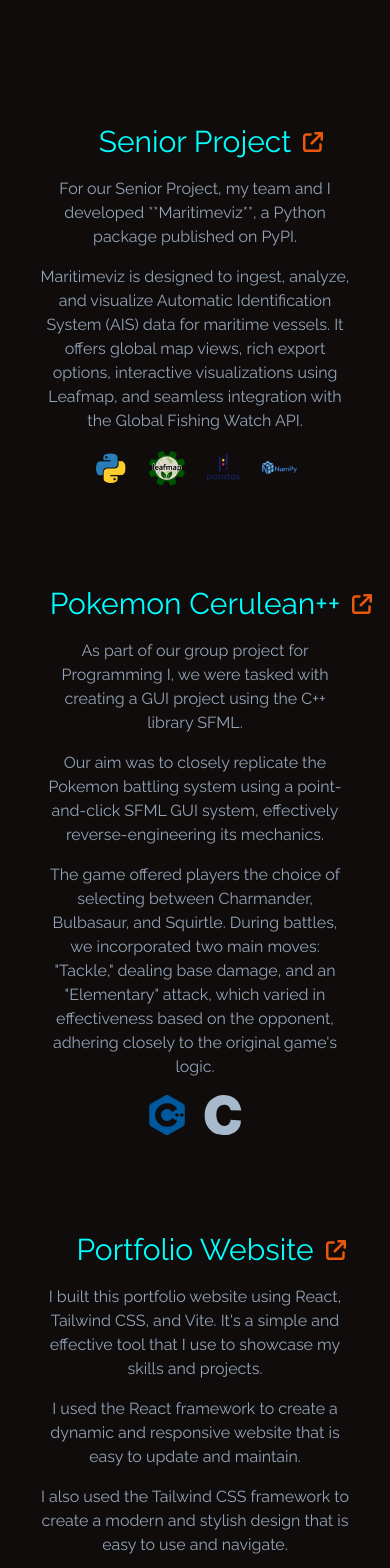
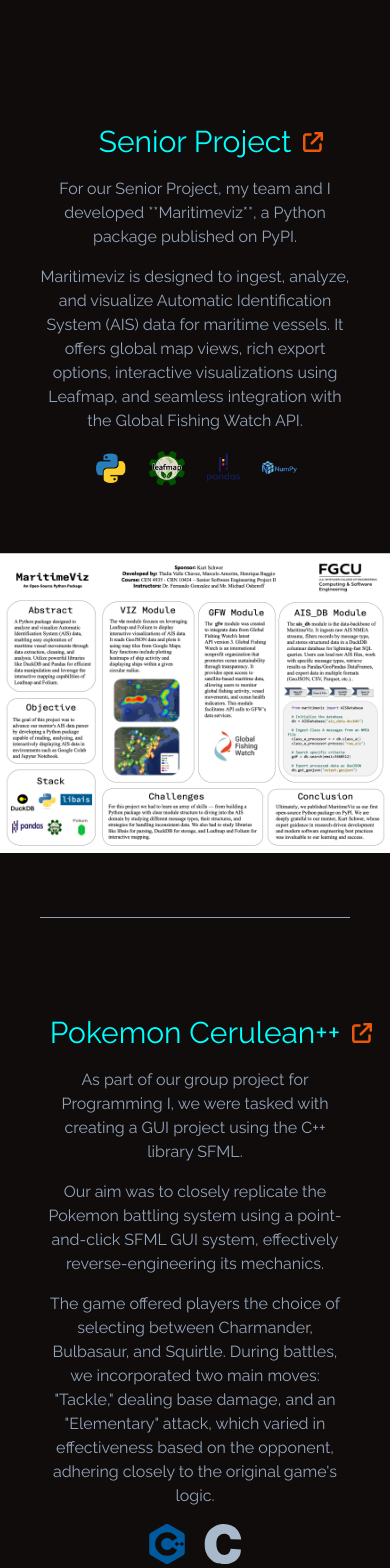
Before and after one commit to IqueBaggio28/portfolio_react, a React (Vite) app: page / in a window 390 px wide. Shown: the part 5480-7048 px from the top of the page. Built offline with nearby package versions, Linux system fonts and the light colour scheme.

Commit message:
changes on projects

```diff
--- a/src/components/Projects.jsx
+++ b/src/components/Projects.jsx
@@ -15,37 +15,12 @@ const Projects = ({ sectionHeader }) => {
       {projects.map(({ name, description, images, stack, link }, index) => (
         <div
           className={`flex flex-col w-full items-center justify-between gap-16 lg:flex-row lg:justify-evenly lg:items-start ${
-            index % 2 === 0 ? "lg:flex-row-reverse" : "lg:flex-row"
+            index % 2 === 0 ? "lg:flex-row" : "lg:flex-row-reverse"
           }`}
           key={index}
         >
-          {/* Project images */}
-          <div className="hidden gap-4 flex-col h-fit w-[400px] lg:flex 2xl:w-[450px] 2xl:gap-10">
-            {images.map((image, index) =>
-              image.img ? (
-                <AnimatedSection key={index}>
-                  <img
-                    src={image.img}
-                    alt={name}
-                    className="w-full h-full object-contain cursor-pointer hover:scale-110 transition-all duration-300 ease-in-out"
-                  />
-                </AnimatedSection>
-              ) : (
-                <AnimatedSection key={index}>
-                  <video
-                    src={image.video}
-                    autoPlay
-                    loop
-                    muted
-                    className="w-full h-full object-cover cursor-pointer hover:scale-110 transition-all duration-300 ease-in-out"
-                  />
-                </AnimatedSection>
-              )
-            )}
-          </div>
-
           {/* Project details */}
-          <div className="sticky top-1/4">
+          <div className="lg:top-1/4 lg:sticky">
             {/* Project name and link */}
             <AnimatedSection className="flex justify-center relative items-center text-[cyan_] mb-4 2xl:mb-8">
               <a
@@ -98,6 +73,35 @@ const Projects = ({ sectionHeader }) => {
               )}
             </AnimatedSection>
           </div>
+
+          {/* Project images */}
+          <div className="flex gap-1 lg:gap-4 flex-col h-fit w-[400px] 2xl:w-[450px] 2xl:gap-10">
+            {images.map((image, index) =>
+              image.img ? (
+                <AnimatedSection
+                  key={index}
+                  className={`${index !== 0 ? "hidden lg:block" : ""}`}
+                >
+                  <img
+                    src={image.img}
+                    alt={name}
+                    className="w-full h-full object-contain cursor-pointer hover:scale-110 transition-all duration-300 ease-in-out"
+                  />
+                </AnimatedSection>
+              ) : (
+                <AnimatedSection key={index}>
+                  <video
+                    src={image.video}
+                    autoPlay
+                    loop
+                    muted
+                    className="w-full h-full object-cover cursor-pointer hover:scale-110 transition-all duration-300 ease-in-out"
+                  />
+                </AnimatedSection>
+              )
+            )}
+          </div>
+          <div className="w-full h-[1px] bg-[var(--clr-slate400)] lg:hidden"></div>
         </div>
       ))}
     </section>
```
